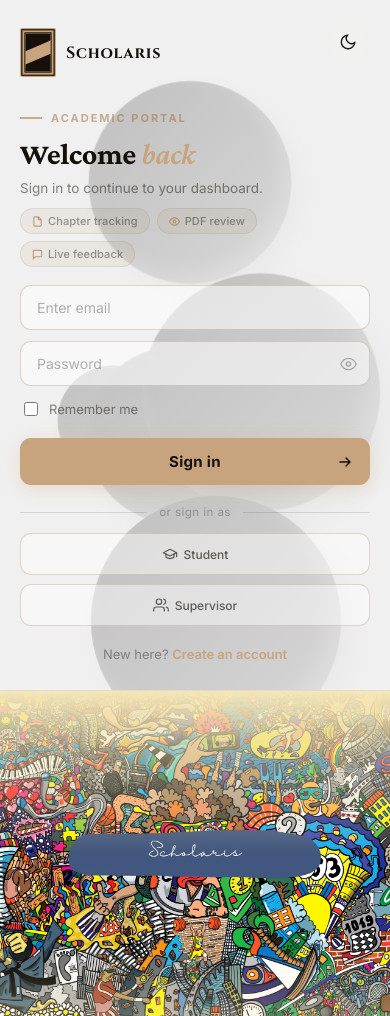
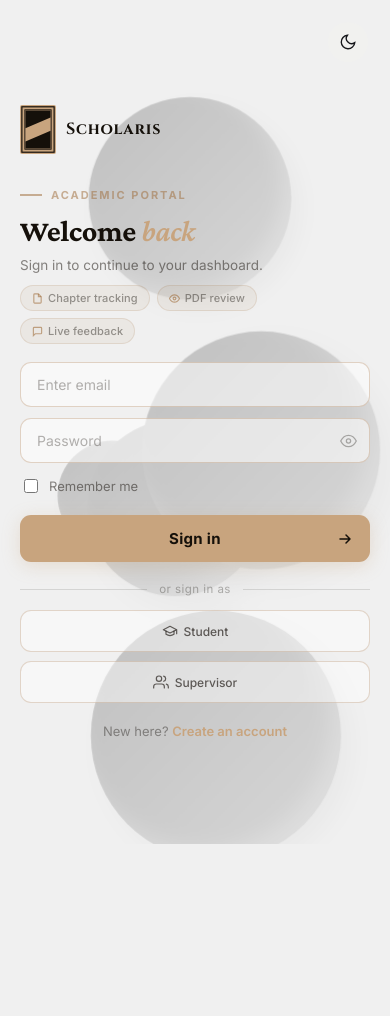
Before and after one commit to Darkhydraxl/scholaris-, a Flask app: page /login in a window 390 px wide. After the commit the page ends 844 px from the top, so only its background shows below. Run offline with Flask 3, Linux system fonts and the light colour scheme; parts of the project's set-up code (start-up, migrations or seed data) failed here and were passed over; some libraries are stand-ins or nearby versions; some web fonts are replaced.

Commit message:
Mobile: fill screen, hide right panel on small viewports
At <=880px the decorative right panel is hidden and the left panel
gets min-height:100dvh so it fills the full screen. Removes the
stacked bottom border which is no longer relevant.

Co-Authored-By: Claude Sonnet 4.6 <noreply@anthropic.com>

```diff
--- a/ifyscs/app/templates/auth/login.html
+++ b/ifyscs/app/templates/auth/login.html
@@ -622,27 +622,8 @@ body { overflow-x: hidden; }
 ═══════════════════════════════════ */
 @media (max-width: 880px) {
   .asl-wrap  { flex-direction: column; }
-  .asl-left  { width: 100%; padding: 36px 28px; border-right: none; border-bottom: 1px solid rgba(255,255,255,0.06); }
-  .asl-right { flex: none; min-height: 220px; }
-  [data-theme="light"] .asl-left { border-bottom-color: rgba(160,110,60,0.18); }
-
-  /* On stacked layout the blend comes from the top (left panel is above) */
-  .asl-right::before {
-    background: linear-gradient(
-      to bottom,
-      #0c0c10 0%,
-      rgba(12,12,16,0.55) 18%,
-      transparent 50%
-    );
-  }
-  [data-theme="light"] .asl-right::before {
-    background: linear-gradient(
-      to bottom,
-      #f5e6b8 0%,
-      rgba(245,230,184,0.55) 18%,
-      transparent 50%
-    );
-  }
+  .asl-left  { width: 100%; min-height: 100dvh; padding: 36px 28px; border-right: none; border-bottom: none; overflow: hidden; }
+  .asl-right { display: none; }
 }
 @media (max-width: 480px) {
   .asl-left    { padding: 28px 20px; }
```
Also changed, not shown: ifyscs/app/templates/auth/register.html (+2 -20 lines).
